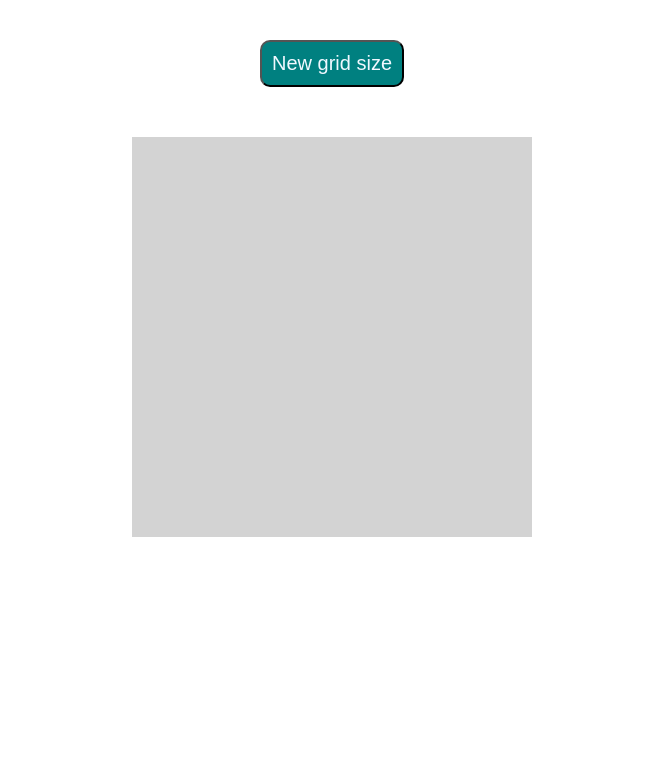
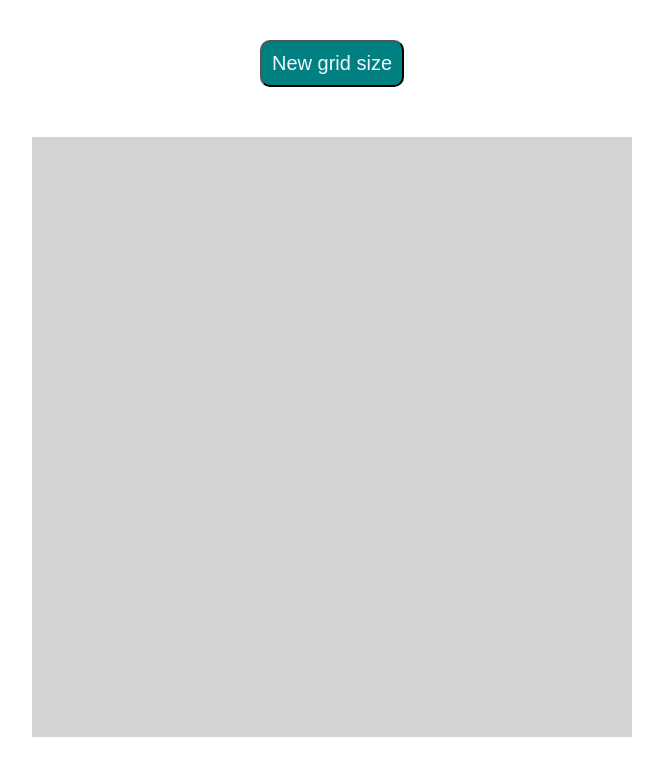
Before and after one commit to MichaElL0/Etch-a-sketch-painter, a plain HTML site: page index.html in a window 1280 px wide. Shown: the whole page, without its empty margins (308-971 px from the left). Drawn offline with Linux system fonts and the light colour scheme.

Commit message:
Make static board size and now cells are getting smaler/bigger depending on grid size

```diff
--- a/script.js
+++ b/script.js
@@ -21,12 +21,12 @@ function drawGrid(size) {
     for (let i = 1; i <= size; i++) {
         for (let x = 1; x <= size; x++) {
             const div = document.createElement("div");
-            div.className = `cell num-${i}-${x}`;
+            div.className = `cell`;
+            div.setAttribute("style", `width: ${600 / size}px; height: ${600 / size}px;`);
             container.appendChild(div);
         }
     }
 
-let cell = document.querySelector(".cell");
 
 const divs = document.querySelectorAll(".container div");
 
@@ -36,7 +36,4 @@ divs.forEach(item => {
         e.target.style.backgroundColor = `hsl(${Math.floor(Math.random() * 255)}, 100%, ${opacity-=10}%)`;
     })
 });
-
-container.style.width = `${cell.offsetHeight * size}px`;
-
 }
--- a/style.css
+++ b/style.css
@@ -10,14 +10,12 @@
     flex-wrap: wrap;
     justify-content: center;
     align-items: center;
-    width: 960px;
+    width: 600px;
+    height: 600px;
 }
 
 .cell {
-    width: 25px;
-    height: 25px;
     background-color: lightgray;
-    /* border: 1px solid black; */
 }
 
 #grid-size-button {
```
